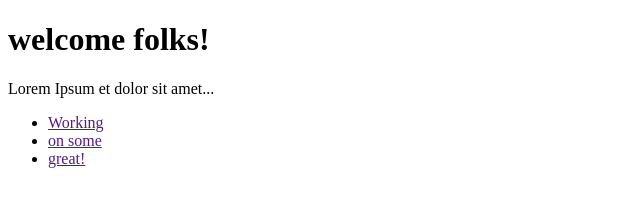
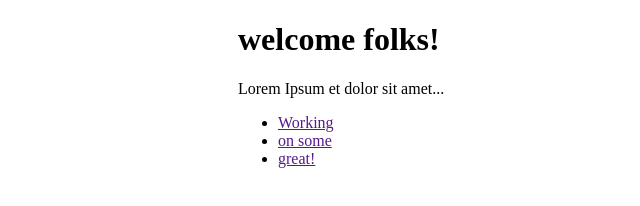
Before and after one commit to aegony/aegony.github.com, a plain HTML site: page index.html in a window 1280 px wide. Shown: the whole page, without its empty margins (0-640 px from the left). Drawn offline with Linux system fonts and the light colour scheme.

Commit message:
Update index.html

```diff
--- a/index.html
+++ b/index.html
@@ -5,8 +5,8 @@
   <title>git.gitter.titter.glittering prizes</title>
   <style>
     html { width: 100% }
-    body { width: 960px }
-    #page { margin: 0 auto}
+    body { width: 100% }
+    #page { width: 820px; margin: 0 auto}
   </style>
 </head>
 <body>
```
